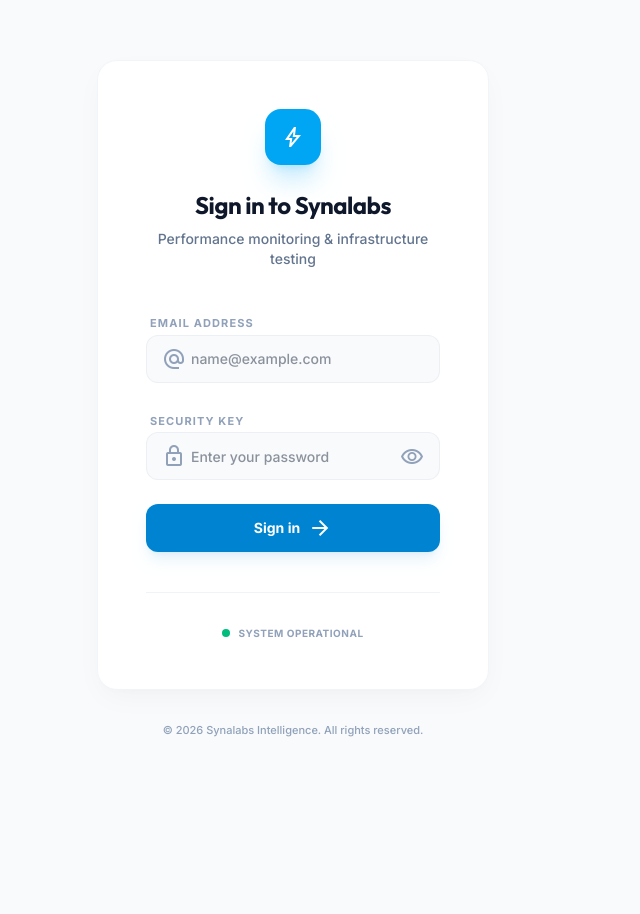
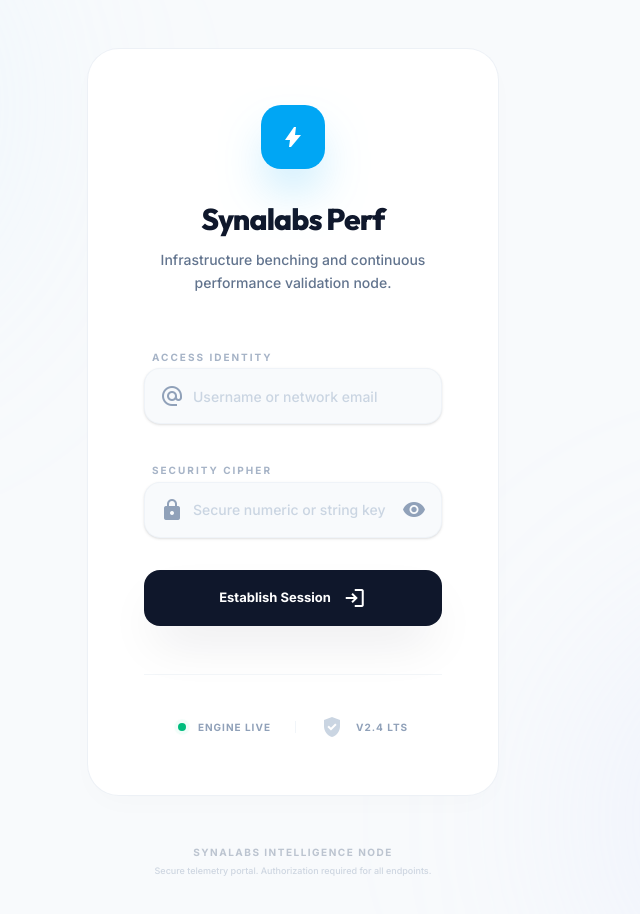
Before and after one commit to sectenzorg/synalabs-perf-k6, a Next.js app: page /login in a window 1280 px wide. Shown: the top 914 px of the page, without its empty margins (347-987 px from the left). Before the commit the page ends 800 px from the top, so only its background shows below. Built offline with nearby package versions, Linux system fonts and the light colour scheme; no server answers.

Commit message:
update fix

```diff
--- a/src/app/globals.css
+++ b/src/app/globals.css
@@ -13,8 +13,8 @@
   --font-display: 'Outfit', 'Inter', system-ui, -apple-system, sans-serif;
   --font-body: 'Inter', system-ui, -apple-system, sans-serif;
 
-  --shadow-premium: 0 10px 30px -5px rgba(0, 0, 0, 0.04), 0 4px 12px -2px rgba(0, 0, 0, 0.02);
-  --shadow-premium-hover: 0 20px 40px -10px rgba(0, 0, 0, 0.08), 0 8px 16px -4px rgba(0, 0, 0, 0.04);
+  --shadow-premium: 0 10px 30px -5px rgba(0, 0, 0, 0.02), 0 4px 12px -2px rgba(0, 0, 0, 0.01);
+  --shadow-premium-hover: 0 25px 50px -12px rgba(14, 165, 233, 0.08), 0 8px 16px -4px rgba(14, 165, 233, 0.04);
 }
 
 /* ============================================================
@@ -24,7 +24,7 @@
 *,
 *::before,
 *::after {
-  border-color: rgba(226, 232, 240, 0.5);
+  border-color: rgba(226, 232, 240, 0.4);
   box-sizing: border-box;
 }
 
@@ -36,11 +36,11 @@
 
 body {
   background-color: #fcfdfe;
-  color: #1e293b;
+  color: #0f172a;
   font-family: var(--font-body);
   -webkit-font-smoothing: antialiased;
   -moz-osx-font-smoothing: grayscale;
-  font-feature-settings: "cv02", "cv03", "cv04", "cv11";
+  font-feature-settings: "cv02", "cv03", "cv04", "cv11", "ss01";
   line-height: 1.6;
   overflow-x: hidden;
 }
@@ -52,11 +52,12 @@
 h5,
 h6 {
   font-family: var(--font-display);
-  letter-spacing: -0.02em;
+  letter-spacing: -0.03em;
+  font-weight: 800;
 }
 
 .material-symbols-outlined {
-  font-variation-settings: 'FILL' 0, 'wght' 400, 'GRAD' 0, 'opsz' 24;
+  font-variation-settings: 'FILL' 1, 'wght' 400, 'GRAD' 0, 'opsz' 24;
   flex-shrink: 0;
   vertical-align: middle;
 }
@@ -65,131 +66,95 @@
    COMPONENT CLASSES
    ============================================================ */
 
-/* Glass card */
+/* Glass effect */
 .glass {
-  background: rgba(255, 255, 255, 0.75);
-  backdrop-filter: blur(12px);
-  -webkit-backdrop-filter: blur(12px);
-  border: 1px solid rgba(255, 255, 255, 0.5);
-  box-shadow: 0 8px 32px 0 rgba(31, 38, 135, 0.07);
+  background: rgba(255, 255, 255, 0.7);
+  backdrop-filter: blur(20px) saturate(180%);
+  -webkit-backdrop-filter: blur(20px) saturate(180%);
+  border: 1px solid rgba(255, 255, 255, 0.3);
+  box-shadow: 0 8px 32px 0 rgba(15, 23, 42, 0.04);
 }
 
-/* Premium card */
+/* High-fidelity card */
 .card-premium {
   background-color: #ffffff;
+  border-radius: 2rem;
+  border: 1px solid rgba(226, 232, 240, 0.6);
+  box-shadow: var(--shadow-premium);
+  transition: all 0.5s cubic-bezier(0.16, 1, 0.3, 1);
+  position: relative;
+}
+
+.card-premium:hover {
+  box-shadow: var(--shadow-premium-hover);
+  transform: translateY(-4px);
+  border-color: rgba(14, 165, 233, 0.2);
+}
+
+/* Interactive primary button */
+.btn-primary {
+  display: inline-flex;
+  align-items: center;
+  justify-content: center;
+  gap: 0.75rem;
+  padding: 0.875rem 1.75rem;
   border-radius: 1.25rem;
-  border: 1px solid #f1f5f9;
-  box-shadow: var(--shadow-premium);
-  transition: all 0.3s cubic-bezier(0.16, 1, 0.3, 1);
+  font-weight: 800;
+  font-family: var(--font-display);
+  font-size: 13px;
+  text-transform: uppercase;
+  letter-spacing: 0.05em;
+  transition: all 0.4s cubic-bezier(0.16, 1, 0.3, 1);
+  cursor: pointer;
+  border: none;
+  outline: none;
+  background: linear-gradient(135deg, #0f172a 0%, #1e293b 100%);
+  color: #ffffff;
+  box-shadow: 0 10px 25px -5px rgba(15, 23, 42, 0.1);
+  white-space: nowrap;
   position: relative;
   overflow: hidden;
 }
 
-.card-premium::after {
-  content: '';
-  position: absolute;
-  inset: 0;
-  border-radius: inherit;
-  pointer-events: none;
-  border: 1px solid transparent;
-  background: linear-gradient(135deg, rgba(255, 255, 255, 0.4), rgba(255, 255, 255, 0)) border-box;
-  -webkit-mask: linear-gradient(#fff 0 0) padding-box, linear-gradient(#fff 0 0);
-  mask: linear-gradient(#fff 0 0) padding-box, linear-gradient(#fff 0 0);
-  mask-composite: exclude;
-  -webkit-mask-composite: destination-out;
+.btn-primary:hover {
+  background: #000000;
+  box-shadow: 0 15px 30px -10px rgba(0, 0, 0, 0.2);
+  transform: translateY(-2px) scale(1.02);
 }
 
-.card-premium:hover {
-  box-shadow: var(--shadow-premium-hover);
-  transform: translateY(-2px);
-  border-color: #e2e8f0;
+.btn-primary:active {
+  transform: scale(0.96) translateY(0);
 }
 
-/* Premium button base */
+.btn-primary:disabled {
+  opacity: 0.4;
+  pointer-events: none;
+}
+
+/* Secondary/Ghost button */
 .btn-premium {
   display: inline-flex;
   align-items: center;
   justify-content: center;
   gap: 0.5rem;
-  padding: 0.625rem 1.25rem;
-  border-radius: 0.875rem;
+  padding: 0.75rem 1.5rem;
+  border-radius: 1.25rem;
   font-weight: 700;
   font-family: var(--font-display);
-  font-size: 13px;
-  letter-spacing: 0.01em;
-  transition: all 0.25s cubic-bezier(0.16, 1, 0.3, 1);
+  font-size: 12px;
+  text-transform: uppercase;
+  letter-spacing: 0.05em;
+  transition: all 0.3s cubic-bezier(0.16, 1, 0.3, 1);
   cursor: pointer;
   border: 1px solid #e2e8f0;
-  outline: none;
-  white-space: nowrap;
   background: #ffffff;
   color: #64748b;
 }
 
 .btn-premium:hover {
-  background: #f8fafc;
-  border-color: #cbd5e1;
-  color: #1e293b;
-  transform: translateY(-1px);
-}
-
-.btn-premium:active {
-  transform: scale(0.97);
-}
-
-/* Primary button - Modern Gradient */
-.btn-primary {
-  display: inline-flex;
-  align-items: center;
-  justify-content: center;
-  gap: 0.625rem;
-  padding: 0.75rem 1.5rem;
-  border-radius: 0.875rem;
-  font-weight: 700;
-  font-family: var(--font-display);
-  font-size: 13px;
-  letter-spacing: 0.01em;
-  transition: all 0.3s cubic-bezier(0.16, 1, 0.3, 1);
-  cursor: pointer;
-  border: none;
-  outline: none;
-  background: linear-gradient(135deg, #0ea5e9 0%, #0284c7 100%);
-  color: #ffffff;
-  box-shadow: 0 4px 14px 0 rgba(14, 165, 233, 0.35);
-  white-space: nowrap;
-  position: relative;
-  overflow: hidden;
-}
-
-.btn-primary::before {
-  content: '';
-  position: absolute;
-  top: 0;
-  left: -100%;
-  width: 100%;
-  height: 100%;
-  background: linear-gradient(90deg, transparent, rgba(255, 255, 255, 0.2), transparent);
-  transition: 0.5s;
-}
-
-.btn-primary:hover {
-  box-shadow: 0 6px 20px 0 rgba(14, 165, 233, 0.4);
-  transform: translateY(-2px);
-}
-
-.btn-primary:hover::before {
-  left: 100%;
-}
-
-.btn-primary:active {
-  transform: scale(0.97) translateY(0);
-}
-
-.btn-primary:disabled {
-  opacity: 0.5;
-  pointer-events: none;
-  background: #cbd5e1;
-  box-shadow: none;
+  border-color: #0ea5e9;
+  color: #0ea5e9;
+  background: rgba(14, 165, 233, 0.02);
 }
 
 /* ============================================================
--- a/src/app/login/page.tsx
+++ b/src/app/login/page.tsx
@@ -4,9 +4,10 @@
 import { useRouter } from "next/navigation";
 
 export default function LoginPage() {
-    const { data: status } = useSession() as any;
+    const { status } = useSession();
     const router = useRouter();
-    const [credentials, setCredentials] = useState({ email: "", password: "" });
+    const [login, setLogin] = useState("");
+    const [password, setPassword] = useState("");
     const [error, setError] = useState("");
     const [loading, setLoading] = useState(false);
     const [showPassword, setShowPassword] = useState(false);
@@ -19,71 +20,99 @@
         e.preventDefault();
         setLoading(true);
         setError("");
+
+        try {
             const res = await signIn("credentials", {
-            ...credentials,
+                login,
+                password,
                 redirect: false,
             });
-        if (res?.error) setError("The credentials provided are invalid.");
-        else router.push("/dashboard");
+
+            if (res?.error) {
+                setError("Authentication failed. Please verify your credentials.");
+            } else if (res?.ok) {
+                router.push("/dashboard");
+            }
+        } catch (err) {
+            setError("Critical gateway error. Please contact infrastructure admin.");
+        } finally {
             setLoading(false);
+        }
     }
 
     return (
-        <div className="min-h-[100dvh] flex items-center justify-center bg-slate-50 font-body selection:bg-sky-100">
-            <div className="w-full max-w-[440px] px-6 py-12">
-                <div className="card-premium p-8 sm:p-12 space-y-10 border-slate-200/60 shadow-2xl shadow-slate-900/5 bg-white rounded-3xl animate-in">
+        <div className="min-h-[100dvh] flex items-center justify-center bg-[#f8fafc] font-body selection:bg-sky-100 relative overflow-hidden">
+            {/* Ambient Background Elements */}
+            <div className="absolute top-0 left-0 w-full h-full pointer-events-none">
+                <div className="absolute top-[-10%] left-[-5%] size-[400px] bg-sky-200/20 rounded-full blur-[120px]" />
+                <div className="absolute bottom-[-10%] right-[-5%] size-[400px] bg-indigo-200/20 rounded-full blur-[120px]" />
+            </div>
+
+            <div className="w-full max-w-[460px] px-6 py-12 relative z-10">
+                <div className="card-premium p-10 sm:p-14 space-y-12 border-white shadow-[0_32px_64px_-16px_rgba(0,0,0,0.08)] bg-white/80 backdrop-blur-2xl rounded-[2.5rem] animate-in overflow-visible">
                     {/* Branding */}
-                    <div className="flex flex-col items-center text-center space-y-6">
-                        <div className="size-14 bg-sky-500 rounded-2xl flex items-center justify-center text-white shadow-xl shadow-sky-500/20">
+                    <div className="flex flex-col items-center text-center space-y-8">
+                        <div className="relative group">
+                            <div className="absolute -inset-4 bg-sky-500/20 rounded-[2rem] blur-xl opacity-0 group-hover:opacity-100 transition-all duration-700" />
+                            <div className="size-16 bg-sky-500 rounded-[1.25rem] flex items-center justify-center text-white shadow-2xl shadow-sky-500/40 relative active:scale-95 transition-transform">
                                 <span className="material-symbols-outlined text-3xl">bolt</span>
                             </div>
-                        <div className="space-y-2">
-                            <h1 className="text-2xl font-bold tracking-tight text-slate-900">Sign in to Synalabs</h1>
-                            <p className="text-slate-500 text-sm font-medium">Performance monitoring & infrastructure testing</p>
+                        </div>
+                        <div className="space-y-3">
+                            <h1 className="text-3xl font-bold tracking-tight text-slate-900 font-display">Synalabs Perf</h1>
+                            <p className="text-slate-500 text-sm font-medium max-w-[280px] mx-auto leading-relaxed">Infrastructure benching and continuous performance validation node.</p>
                         </div>
                     </div>
 
                     {error && (
-                        <div className="p-4 bg-red-50 border border-red-100 text-red-600 rounded-xl text-xs font-semibold animate-in flex items-center gap-3">
-                            <span className="material-symbols-outlined text-lg">error</span>
+                        <div className="p-5 bg-rose-50 border border-rose-100 text-rose-600 rounded-[1.25rem] text-[11px] font-bold animate-in flex items-center gap-3">
+                            <div className="size-8 rounded-full bg-rose-100 flex items-center justify-center shrink-0">
+                                <span className="material-symbols-outlined text-lg">warning</span>
+                            </div>
                             {error}
                         </div>
                     )}
 
-                    <form onSubmit={handleSubmit} className="space-y-6">
-                        <div className="space-y-2 text-left">
-                            <label className="text-[11px] font-bold text-slate-400 uppercase tracking-widest px-1">Email Address</label>
-                            <div className="relative group">
-                                <span className="material-symbols-outlined absolute left-4 top-1/2 -translate-y-1/2 text-slate-400 text-lg group-focus-within:text-sky-500 transition-colors">alternate_email</span>
+                    <form onSubmit={handleSubmit} className="space-y-8">
+                        <div className="space-y-2.5 text-left">
+                            <label className="text-[10px] font-bold text-slate-400 uppercase tracking-[0.2em] px-1 ml-1 opacity-80">Access Identity</label>
+                            <div className="relative group/input">
+                                <div className="absolute inset-y-0 left-0 pl-4 flex items-center pointer-events-none transition-colors group-focus-within/input:text-sky-500 text-slate-400">
+                                    <span className="material-symbols-outlined text-xl">alternate_email</span>
+                                </div>
                                 <input
-                                    type="email"
+                                    type="text"
                                     required
-                                    className="w-full h-12 bg-slate-50 border border-slate-200 rounded-xl pl-11 pr-4 text-sm font-medium focus:bg-white focus:border-sky-500 transition-all outline-none"
-                                    placeholder="name@example.com"
-                                    value={credentials.email}
-                                    onChange={(e) => setCredentials({ ...credentials, email: e.target.value })}
+                                    autoComplete="username"
+                                    className="w-full h-14 bg-slate-50 border border-slate-200 rounded-2xl pl-12 pr-4 text-sm font-bold focus:bg-white focus:border-sky-500 transition-all outline-none shadow-sm placeholder:text-slate-300 placeholder:font-medium"
+                                    placeholder="Username or network email"
+                                    value={login}
+                                    onChange={(e) => setLogin(e.target.value)}
                                 />
                             </div>
                         </div>
 
-                        <div className="space-y-2 text-left">
-                            <label className="text-[11px] font-bold text-slate-400 uppercase tracking-widest px-1">Security Key</label>
-                            <div className="relative group">
-                                <span className="material-symbols-outlined absolute left-4 top-1/2 -translate-y-1/2 text-slate-400 text-lg group-focus-within:text-sky-500 transition-colors">lock</span>
+                        <div className="space-y-2.5 text-left">
+                            <label className="text-[10px] font-bold text-slate-400 uppercase tracking-[0.2em] px-1 ml-1 opacity-80">Security Cipher</label>
+                            <div className="relative group/input">
+                                <div className="absolute inset-y-0 left-0 pl-4 flex items-center pointer-events-none transition-colors group-focus-within/input:text-sky-500 text-slate-400">
+                                    <span className="material-symbols-outlined text-xl">lock</span>
+                                </div>
                                 <input
                                     type={showPassword ? "text" : "password"}
                                     required
-                                    className="w-full h-12 bg-slate-50 border border-slate-200 rounded-xl pl-11 pr-11 text-sm font-medium focus:bg-white focus:border-sky-500 transition-all outline-none"
-                                    placeholder="Enter your password"
-                                    value={credentials.password}
-                                    onChange={(e) => setCredentials({ ...credentials, password: e.target.value })}
+                                    autoComplete="current-password"
+                                    className="w-full h-14 bg-slate-50 border border-slate-200 rounded-2xl pl-12 pr-12 text-sm font-bold focus:bg-white focus:border-sky-500 transition-all outline-none shadow-sm placeholder:text-slate-300 placeholder:font-medium"
+                                    placeholder="Secure numeric or string key"
+                                    value={password}
+                                    onChange={(e) => setPassword(e.target.value)}
                                 />
                                 <button
                                     type="button"
                                     onClick={() => setShowPassword(!showPassword)}
-                                    className="absolute right-3 top-1/2 -translate-y-1/2 text-slate-400 hover:text-slate-600 transition-colors p-1"
+                                    className="absolute inset-y-0 right-0 pr-4 flex items-center text-slate-400 hover:text-slate-600 transition-colors"
                                 >
-                                    <span className="material-symbols-outlined text-lg">{showPassword ? 'visibility_off' : 'visibility'}</span>
+                                    <span className="material-symbols-outlined text-xl">{showPassword ? 'visibility_off' : 'visibility'}</span>
                                 </button>
                             </div>
                         </div>
@@ -91,30 +120,44 @@
                         <button
                             type="submit"
                             disabled={loading}
-                            className="w-full h-12 bg-sky-600 hover:bg-sky-700 text-white rounded-xl text-sm font-bold shadow-lg shadow-sky-600/10 transition-all active:scale-[0.98] disabled:opacity-50 flex items-center justify-center gap-2"
+                            className="w-full h-14 bg-slate-900 hover:bg-black text-white rounded-2xl text-[13px] font-bold shadow-2xl shadow-slate-900/10 transition-all active:scale-[0.98] disabled:opacity-50 flex items-center justify-center gap-3 relative group overflow-hidden"
                         >
+                            <div className="absolute inset-0 bg-gradient-to-r from-sky-500/0 via-sky-500/10 to-sky-500/0 translate-x-[-100%] group-hover:translate-x-[100%] transition-transform duration-1000" />
                             {loading ? (
-                                <div className="size-5 border-2 border-white/20 border-t-white rounded-full animate-spin" />
+                                <div className="size-6 border-[3px] border-white/20 border-t-white rounded-full animate-spin" />
                             ) : (
                                 <>
-                                    Sign in
-                                    <span className="material-symbols-outlined text-lg">arrow_forward</span>
+                                    <span>Establish Session</span>
+                                    <span className="material-symbols-outlined text-lg leading-none">login</span>
                                 </>
                             )}
                         </button>
                     </form>
 
-                    <div className="pt-8 border-t border-slate-100 flex items-center justify-center gap-4">
-                        <div className="flex items-center gap-2">
-                            <div className="size-2 rounded-full bg-emerald-500" />
-                            <span className="text-[10px] font-bold text-slate-400 uppercase tracking-wider">System Operational</span>
+                    <div className="pt-10 border-t border-slate-100 flex items-center justify-center gap-6">
+                        <div className="flex items-center gap-3">
+                            <span className="relative flex size-2">
+                                <span className="animate-ping absolute inline-flex h-full w-full rounded-full bg-emerald-400 opacity-75"></span>
+                                <span className="relative inline-flex rounded-full size-2 bg-emerald-500"></span>
+                            </span>
+                            <span className="text-[10px] font-bold text-slate-400 uppercase tracking-[0.1em]">Engine Live</span>
+                        </div>
+                        <div className="w-px h-3 bg-slate-100" />
+                        <div className="flex items-center gap-3">
+                            <span className="material-symbols-outlined text-xs text-slate-300">verified_user</span>
+                            <span className="text-[10px] font-bold text-slate-400 uppercase tracking-[0.1em]">v2.4 LTS</span>
                         </div>
                     </div>
                 </div>
 
-                <p className="mt-8 text-center text-[11px] text-slate-400 font-medium">
-                    © 2026 Synalabs Intelligence. All rights reserved.
+                <div className="mt-12 flex flex-col items-center gap-1 opacity-40 hover:opacity-100 transition-opacity">
+                    <p className="text-[10px] text-slate-500 font-bold uppercase tracking-[0.15em]">
+                        Synalabs Intelligence Node
                     </p>
+                    <p className="text-[9px] text-slate-400 font-medium">
+                        Secure telemetry portal. Authorization required for all endpoints.
+                    </p>
+                </div>
             </div>
         </div>
     );
```
Lines whose indentation alone changed are shown as unchanged.
